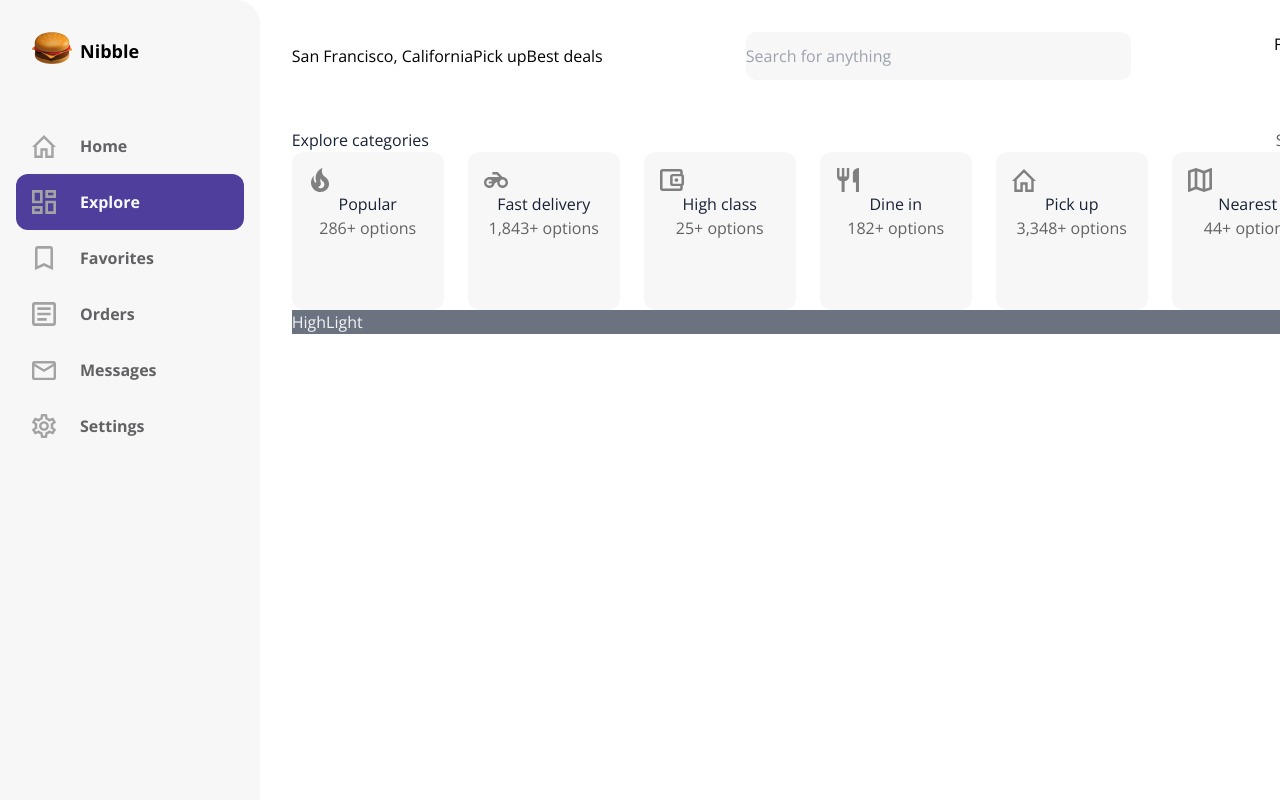
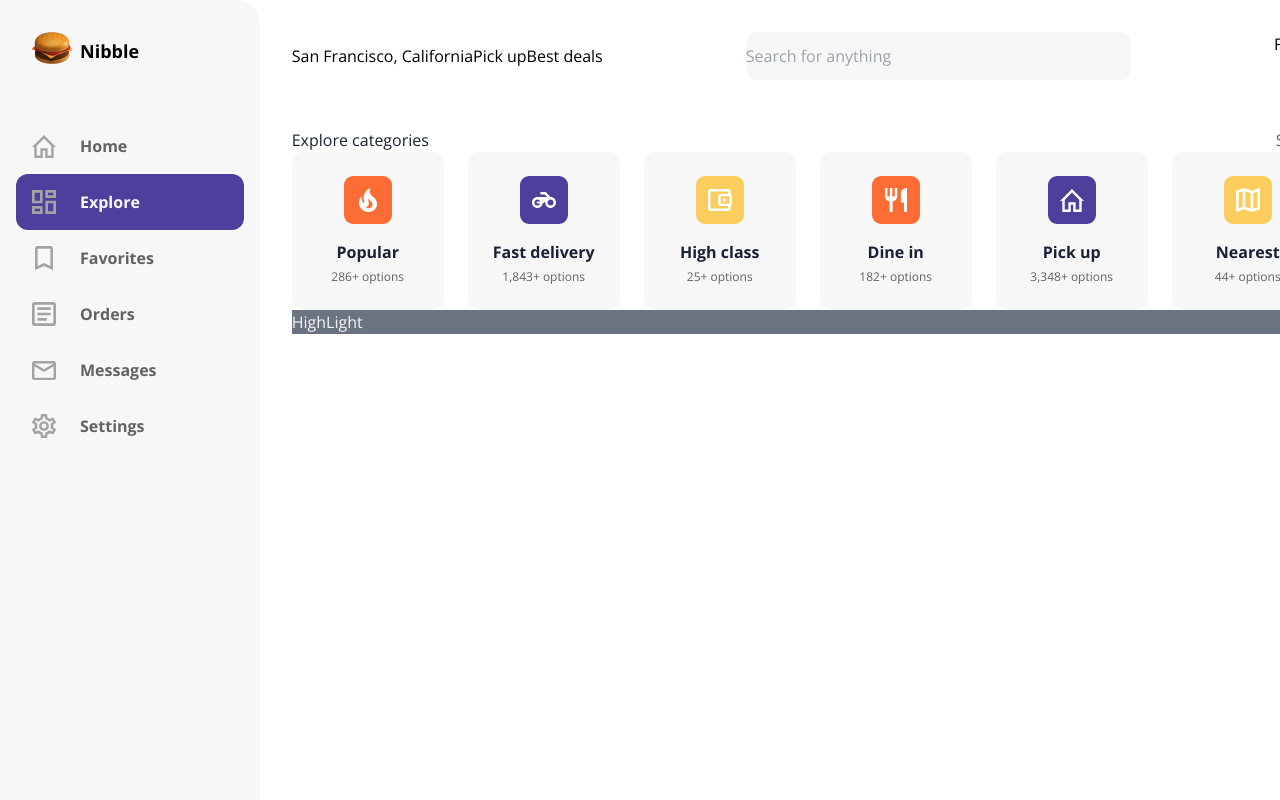
Before and after one commit to quintinoandre/front-expert-delivery-spa, a Next.js app: page / in a window 1280 px wide. Shown: the top 800 px of the page. Built offline with nearby package versions, Linux system fonts and the light colour scheme.

Commit message:
feat: adicionado ajustes no componente da categoria

```diff
--- a/components/category/index.tsx
+++ b/components/category/index.tsx
@@ -1,3 +1,4 @@
+import Link from 'next/link';
 import React from 'react';
 
 import { IconBase } from '../icon';
@@ -7,17 +8,23 @@ type Props = {
 	name: string;
 	legend: string;
 	iconName: string;
+	backgroundSection: string;
 };
 
 function Category({ ...props }: Props) {
 	return (
-		<div className={Styles.card}>
-			<div>
-				<IconBase iconName={props.iconName} />
-			</div>
-			<h3>{props.name}</h3>
-			<p>{props.legend}</p>
-		</div>
+		<Link href="/category">
+			<a className={Styles.card}>
+				<div
+					className={Styles.icon}
+					style={{ backgroundColor: props.backgroundSection }}
+				>
+					<IconBase iconName={props.iconName} color="white" />
+				</div>
+				<h3>{props.name}</h3>
+				<p>{props.legend}</p>
+			</a>
+		</Link>
 	);
 }
 
--- a/components/category/styles.module.css
+++ b/components/category/styles.module.css
@@ -1,5 +1,6 @@
 .card {
-	width: 152px;
+	width: 100%;
+	min-width: 152px;
 	height: 158px;
 	padding: 1rem;
 	display: flex;
@@ -7,9 +8,35 @@
 	background-color: #f7f7f7;
 	border-radius: 12px;
 	text-align: center;
-	align-content: center;
+	align-items: center;
+	justify-content: center;
 }
 
 .card:hover {
 	background-color: #e6e6e6;
 }
+
+.card h3 {
+	font-size: 1rem;
+	line-height: 1.5rem;
+	color: #182135;
+	font-weight: 700;
+	margin-bottom: 4px;
+}
+
+.card p {
+	font-size: 0.75rem;
+	line-height: 1.125rem;
+	color: #626264;
+	font-weight: 400;
+}
+
+.icon {
+	width: 48px;
+	height: 48px;
+	border-radius: 9px;
+	display: flex;
+	justify-content: center;
+	align-items: center;
+	margin-bottom: 16px;
+}
```
Also changed, not shown: components/sidebar/styles.module.css (+5 -5 lines).
